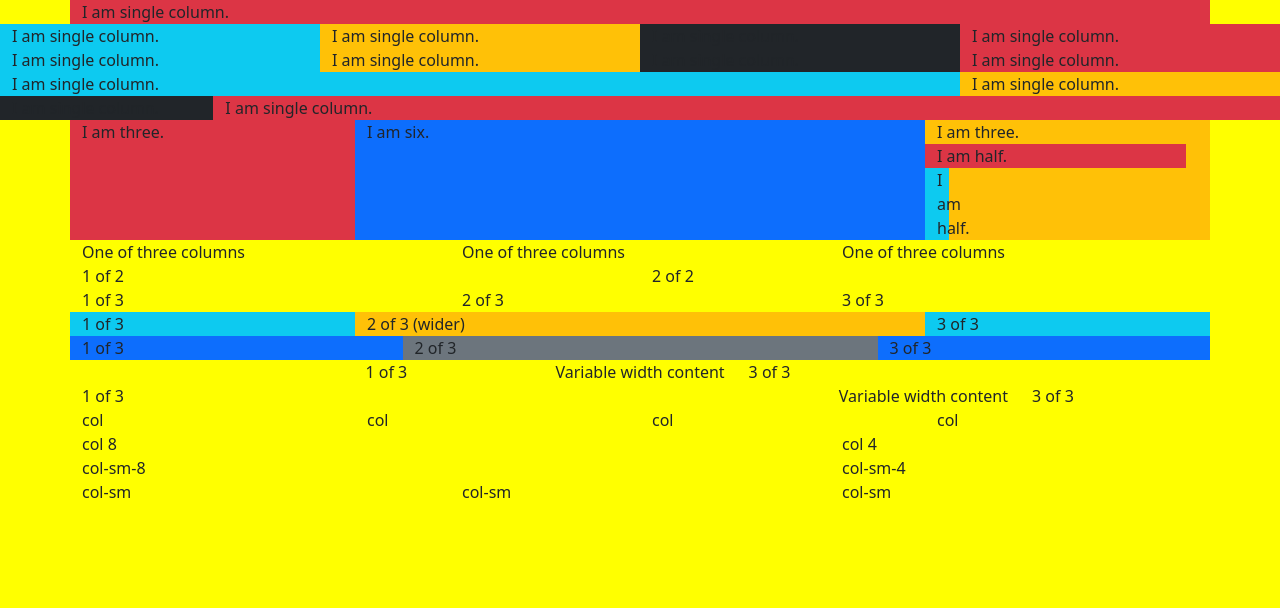
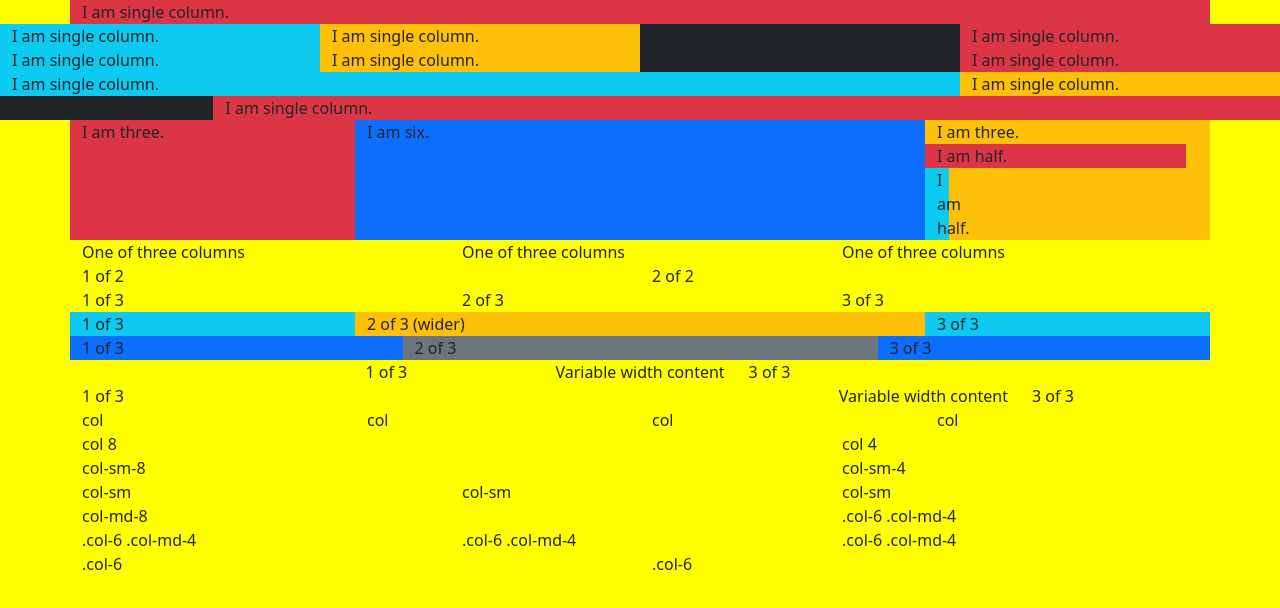
Before and after one commit to rezaasghari/bootstrap4, a plain HTML site: page index.html in a window 1280 px wide. Drawn offline with nearby package versions, Linux system fonts and the light colour scheme.

Commit message:
worked on diffrent classes grid system

```diff
--- a/index.html
+++ b/index.html
@@ -183,6 +183,25 @@
         </div>
     </div>
 
+    <div class="container">
+        <!-- Stack the columns on mobile by making on full width and the other half width -->
+        <div class="row">
+            <div class="col-md-8">col-md-8</div>
+            <div class="col-6 col-md-4">.col-6 .col-md-4</div>
+        </div>
+        <!-- Columns start at 50% wide on mobile and bump up to 33.3% wide on desktop -->
+        <div class="row">
+            <div class="col-6 col-md-4">.col-6 .col-md-4</div>
+            <div class="col-6 col-md-4">.col-6 .col-md-4</div>
+            <div class="col-6 col-md-4">.col-6 .col-md-4</div>
+        </div>
+        <!-- Columns are always 50% wide, on mobile and desktop -->
+        <div class="row">
+            <div class="col-6">.col-6</div>
+            <div class="col-6">.col-6</div>
+        </div>
+    </div>
+
 
     <!-- Optional JavaScript; choose one of the two! -->
 
```
